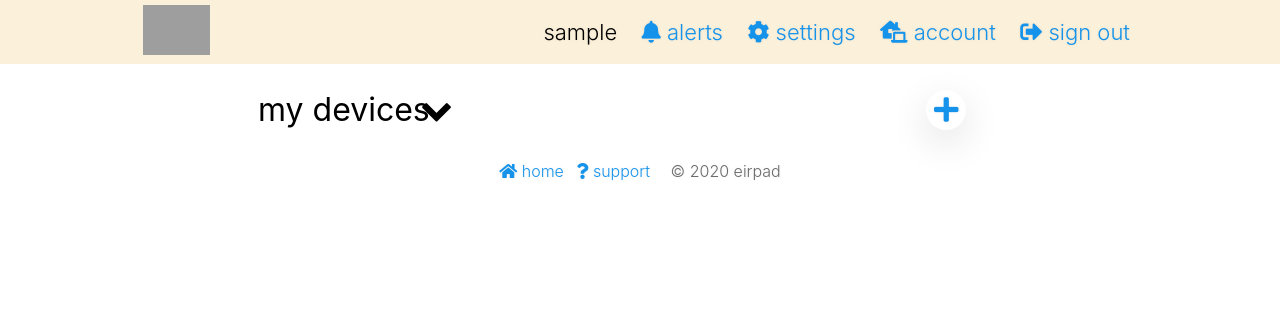
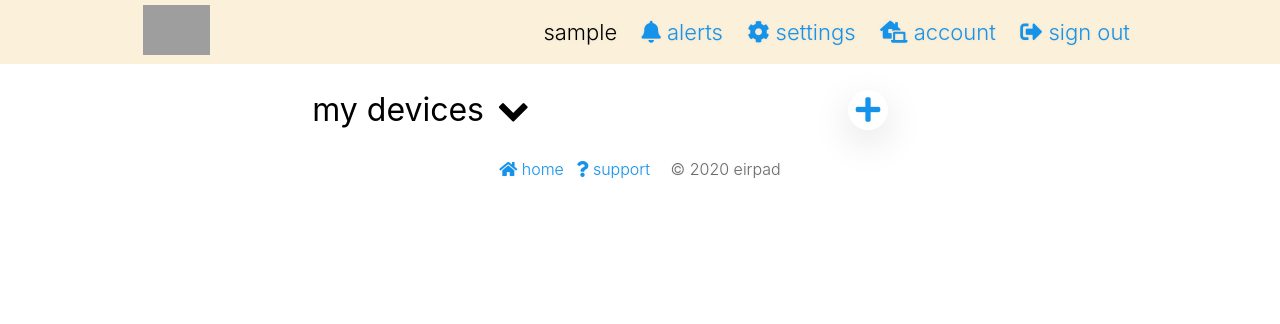
Before and after one commit to eoinfaust/airpad, a PHP site: page /account.php in a window 1280 px wide. Shown: the top 324 px of the page. Run offline with PHP 8.4, Linux system fonts and the light colour scheme; the visitor is signed in with stand-in values (Sample User, id 1); data that the repository does not hold is empty; some libraries are stand-ins or nearby versions; grey boxes are pictures that could not be loaded.

Commit message:
fixes to dropdowns

```diff
--- a/css/dropdowns.css
+++ b/css/dropdowns.css
@@ -1,7 +1,7 @@
 .custom-select {
   color: var(--content);
-  width: 6.5em;
-  display: inline-block;
+  width: auto;
+  display: flex;
   position: relative;
   padding: 0;
   font-size: 32px;
@@ -25,7 +25,7 @@
   font-weight: 400;
   width: 0;
   height: 0;
-  right: 20%;
+  right: -10%;
   top: 1%;
   border: 4px solid transparent;
   border-color: transparent transparent transparent transparent;
--- a/css/main.css
+++ b/css/main.css
@@ -21,10 +21,10 @@ body {
 }
 .mainpage {
   background-color: var(--bg);
-  display: flex;
-  justify-content: space-around;
-  align-items: center;
+  width: 79%;
   padding-top: 10px;
+  padding-left: 8%;
+  padding-right: 8%;
   margin-top: 0%;
   margin-bottom: -1%;
 }
```
Also changed, not shown: index.php (+9 -8 lines), 1 other file.
